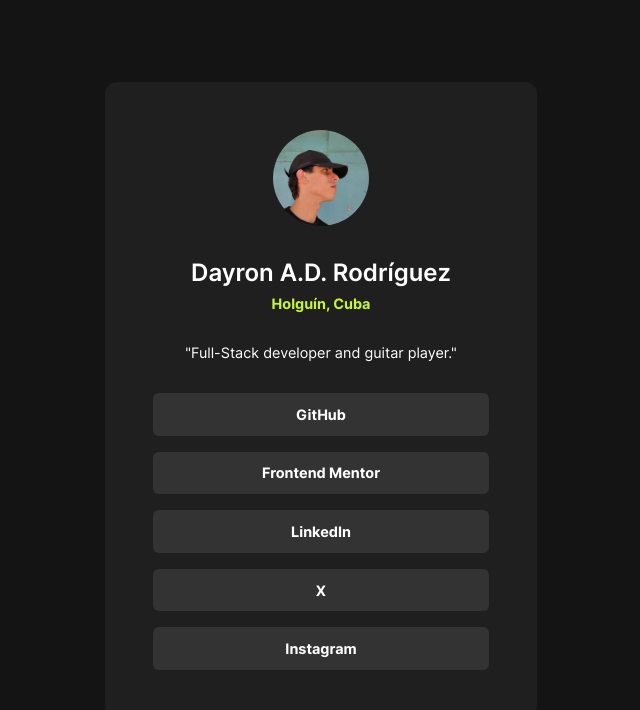
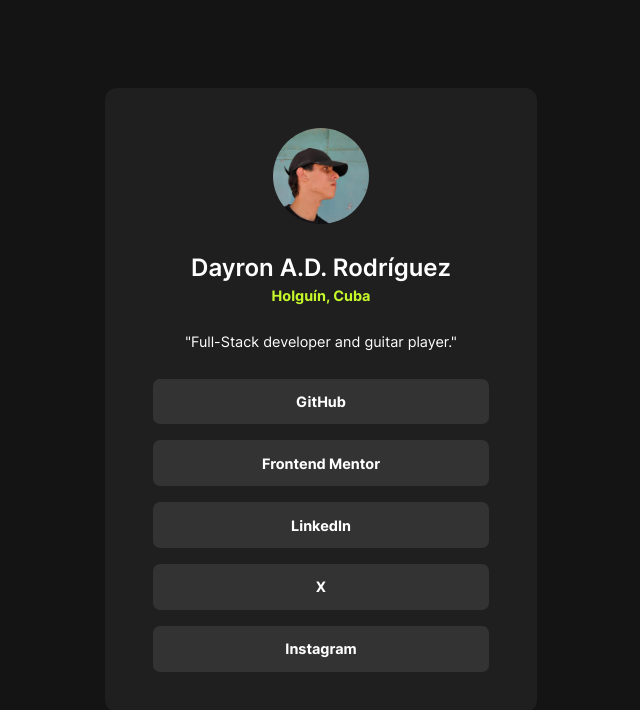
Before and after one commit to daxhoDev/social-links-profile, a plain HTML site: page index.html in a window 1280 px wide. Shown: the whole page, without its empty margins (319-959 px from the left). Drawn offline with Linux system fonts and the light colour scheme.

Commit message:
update: general design

```diff
--- a/styles.css
+++ b/styles.css
@@ -57,7 +57,7 @@
   flex-direction: column;
   align-items: center;
   text-align: center;
-  padding: 3rem clamp(1.5rem, 5vw, 3rem);
+  padding: 2.5rem clamp(1.5rem, 5vw, 3rem);
 }
 
 .card__avatar-container {
@@ -65,7 +65,7 @@
   width: 6rem;
   height: 6rem;
   border-radius: 50%;
-  margin-block-end: 2rem;
+  margin-block-end: 1.8rem;
   overflow: hidden;
 }
 
@@ -77,18 +77,18 @@
   font-weight: 600;
   font-size: 1.5rem;
 
-  margin-block-end: 0.5rem;
+  margin-block-end: 0.3rem;
 }
 
 .card__location {
   color: var(--accent-color);
   font-weight: 700;
 
-  margin-block-end: 2rem;
+  margin-block-end: 1.8rem;
 }
 
 .card__description {
-  margin-block-end: 2rem;
+  margin-block-end: 1.8rem;
 }
 
 .card__links {
@@ -105,8 +105,8 @@
   display: block;
   width: 100%;
   background-color: var(--light-gray);
-  padding: 0.8rem 0;
-  border-radius: 6px;
+  padding: 0.9rem 0;
+  border-radius: 7px;
   font-weight: 700;
   cursor: pointer;
   color: inherit;
```
